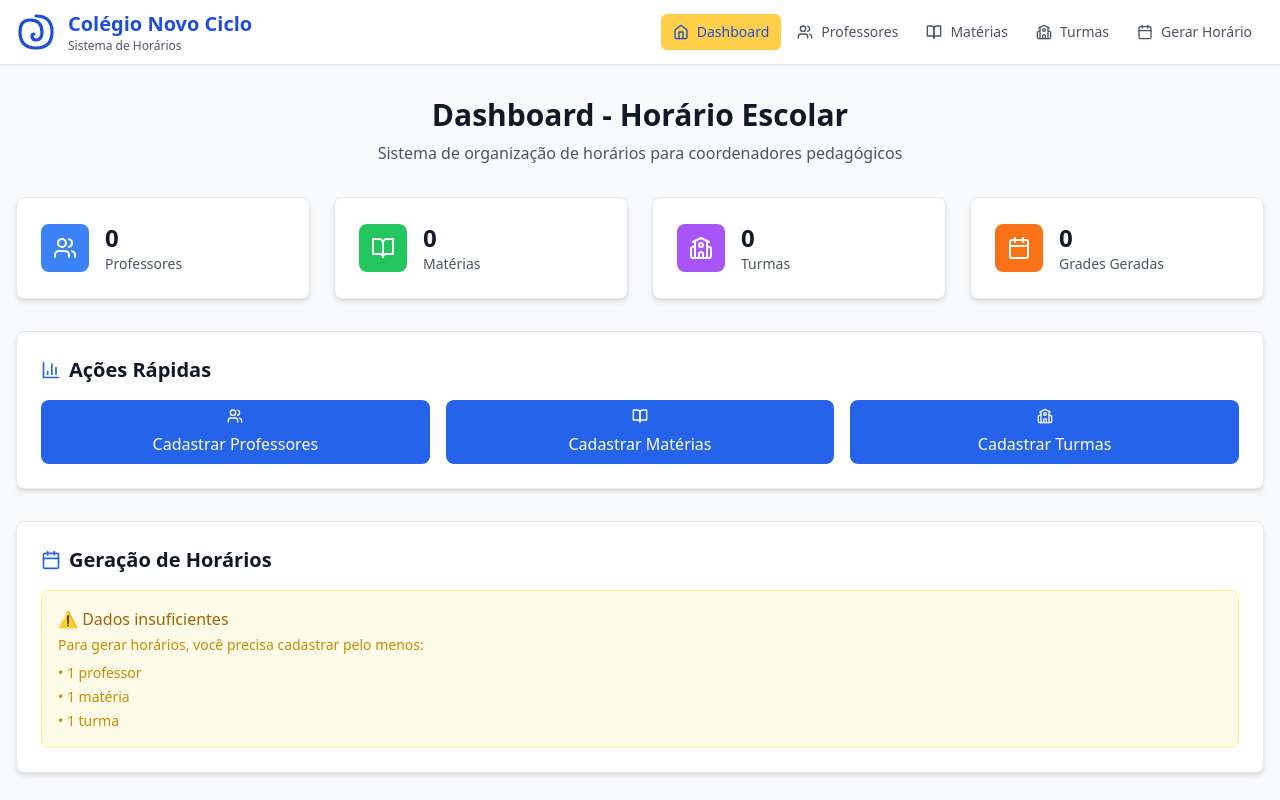
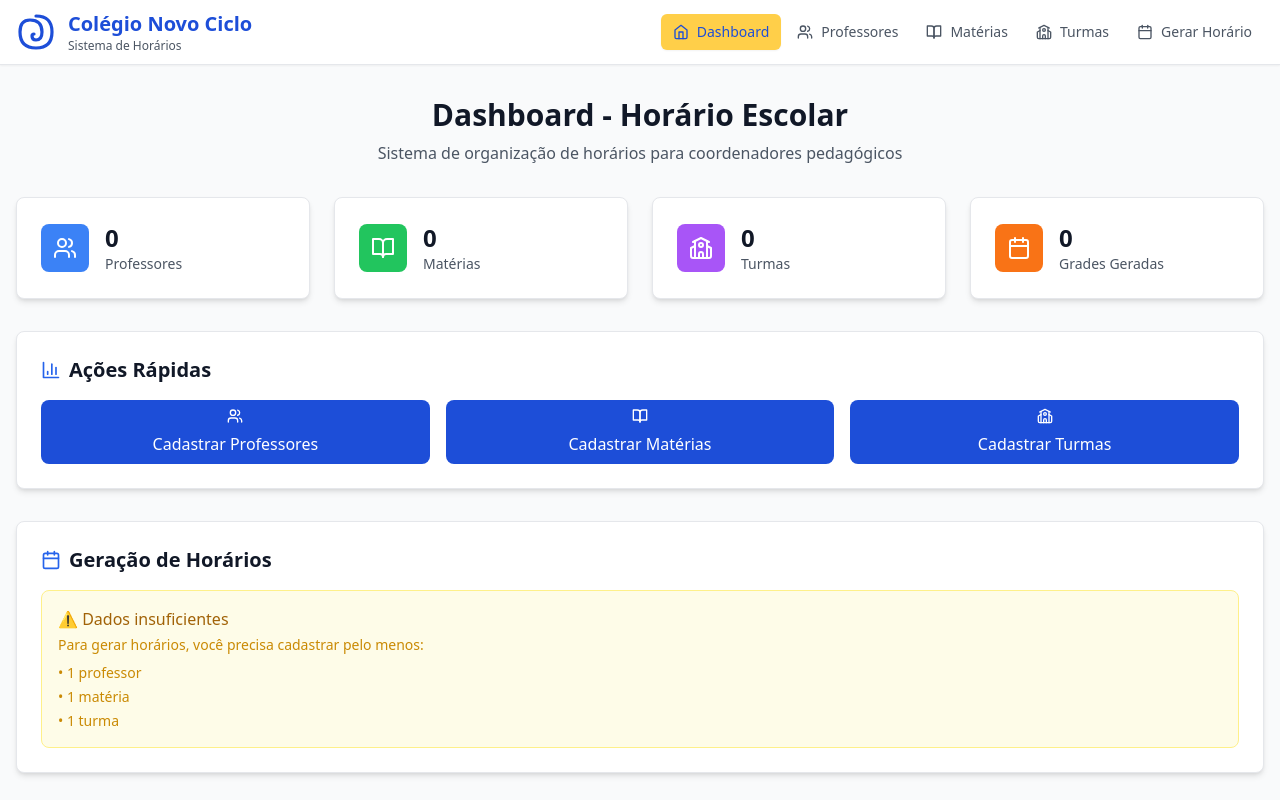
Before and after one commit to klaus-deor/horario-escolar-lite, a React (Vite) app: page / in a window 1280 px wide. Shown: the top 800 px of the page. Built offline with nearby package versions, Linux system fonts and the light colour scheme.

Commit message:
🎨 Adicionar estilo .btn-school com cores da escola (amarelo #FFCF49)

```diff
--- a/src/index.css
+++ b/src/index.css
@@ -13,11 +13,16 @@
 
 @layer components {
   .btn-primary {
-    @apply bg-primary-600 hover:bg-primary-700 text-white font-medium py-2 px-4 rounded-lg transition-colors duration-200;
+    @apply bg-blue-700 hover:bg-blue-800 text-white font-medium py-2 px-4 rounded-lg transition-colors duration-200;
   }
 
   .btn-secondary {
     @apply bg-gray-200 hover:bg-gray-300 text-gray-800 font-medium py-2 px-4 rounded-lg transition-colors duration-200;
+  }
+
+  .btn-school {
+    background-color: #FFCF49;
+    @apply hover:bg-yellow-500 text-blue-700 font-medium py-3 px-6 rounded-lg transition-all duration-200 shadow-sm hover:shadow-md;
   }
 
   .btn-danger {
@@ -29,7 +34,7 @@
   }
 
   .input-field {
-    @apply w-full px-3 py-2 border border-gray-300 rounded-md focus:outline-none focus:ring-2 focus:ring-primary-500;
+    @apply w-full px-3 py-2 border border-gray-300 rounded-md focus:outline-none focus:ring-2 focus:ring-blue-500;
   }
 
   .label {
```
